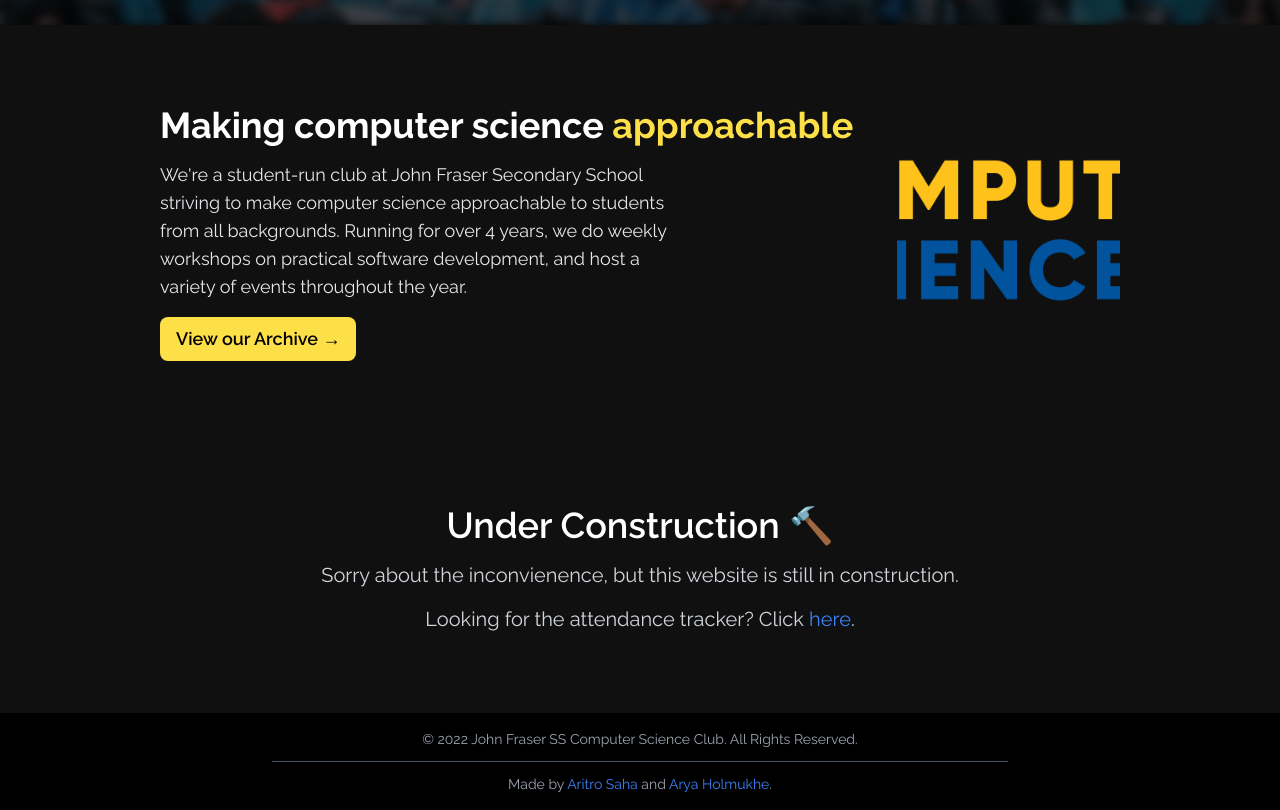
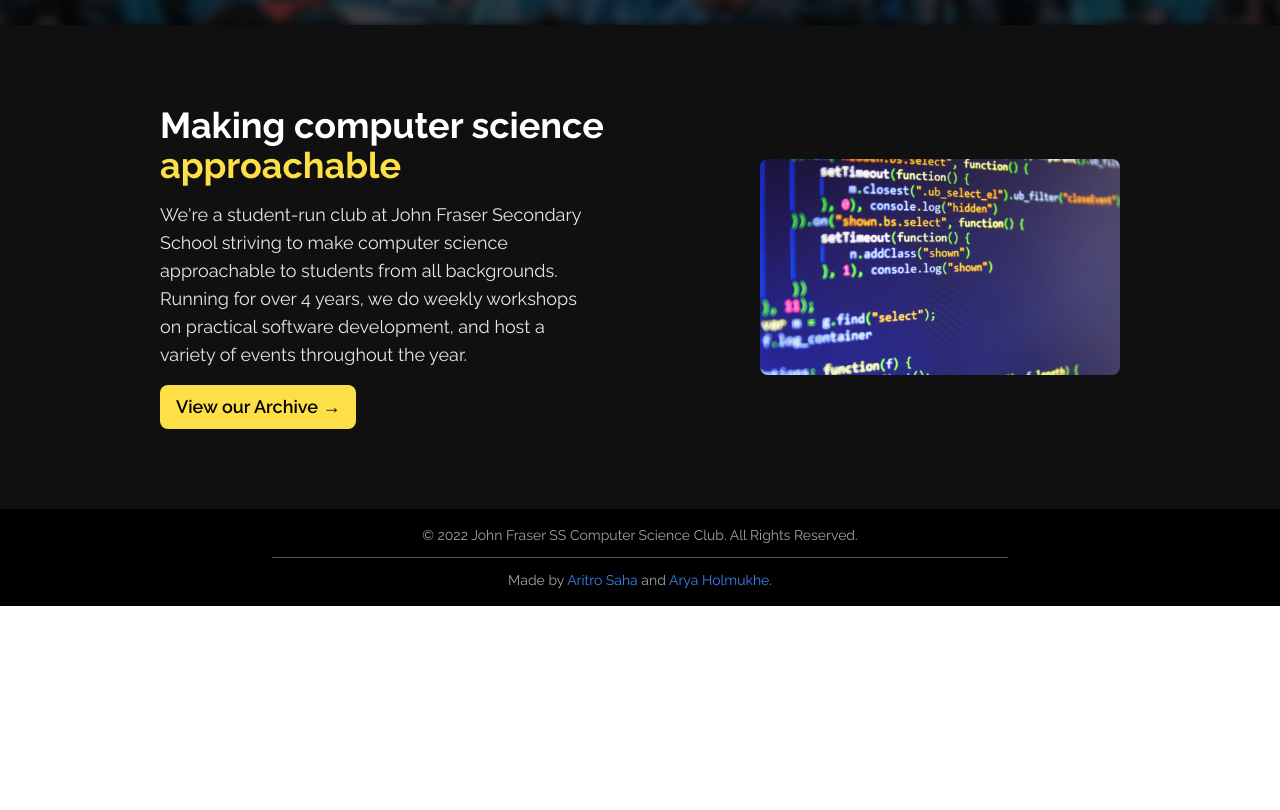
Before and after one commit to AritroSaha10/csclub-website, a Next.js app: page / in a window 1280 px wide. Shown: the part 800-1610 px from the top of the page. After the commit the page ends 1406 px from the top, so only its background shows below. Built offline with nearby package versions, Linux system fonts and the light colour scheme.

Commit message:
feat: add proper image to about sect

```diff
--- a/components/Home/About.tsx
+++ b/components/Home/About.tsx
@@ -4,7 +4,7 @@ import { m } from "framer-motion"
 
 import { fadeFromVariants, Direction } from "util/anim/fadeFrom"
 
-import Logo from "public/images/csclub-logo.png"
+import Logo from "public/images/random-coding-pic.jpg"
 import Link from "next/link"
 
 export default function About() {
@@ -32,13 +32,13 @@ export default function About() {
             </m.div>
 
             <m.div
-                className="flex p-0 m-0 w-1/2 md:w-1/4"
+                className="flex p-0 m-0 w-1/2"
                 variants={fadeFromVariants(Direction.BOTTOM, 1, 0, 30)}
                 initial="initial"
                 whileInView="animate"
                 viewport={{ once: true }}
             >
-                <Image className="rounded-lg" src={Logo} alt="Image" objectFit="cover" objectPosition="center" width={540} height={540} quality={100} placeholder="blur" />
+                <Image className="rounded-lg" src={Logo} alt="Image" objectFit="cover" objectPosition="center" width={900} height={540} quality={100} placeholder="blur" />
             </m.div>
         </section>
     )
--- a/pages/index.tsx
+++ b/pages/index.tsx
@@ -12,6 +12,7 @@ const Home: NextPage = () => {
       <Hero />
       <About />
 
+      {/*
       <div className='p-8 py-16'>
         <h1 className="text-4xl text-center mb-4 font-semibold text-white">
           Under Construction <span className="font-normal">🔨</span>
@@ -32,6 +33,7 @@ const Home: NextPage = () => {
           .
         </p>
       </div>
+  */}
     </div>
   )
 }
```
Also changed, not shown: public/images/random-coding-pic.jpg (added).
